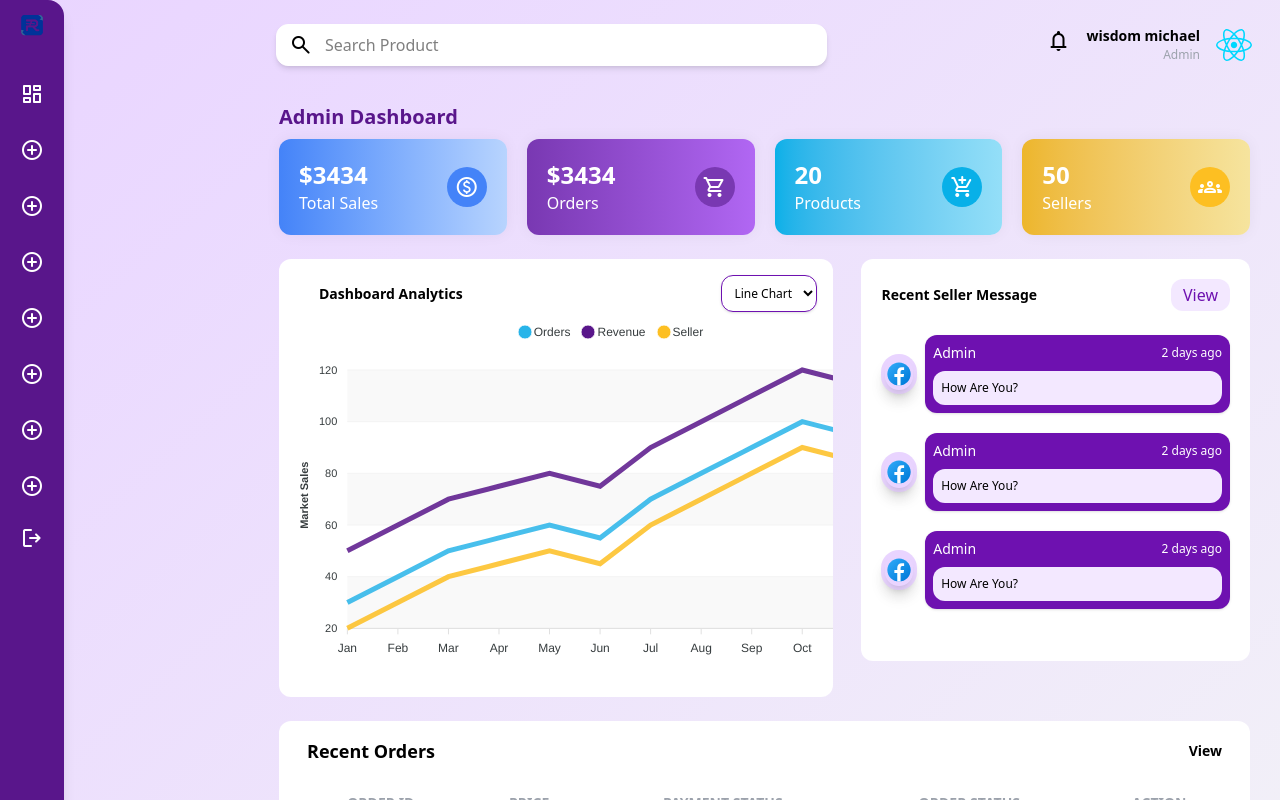
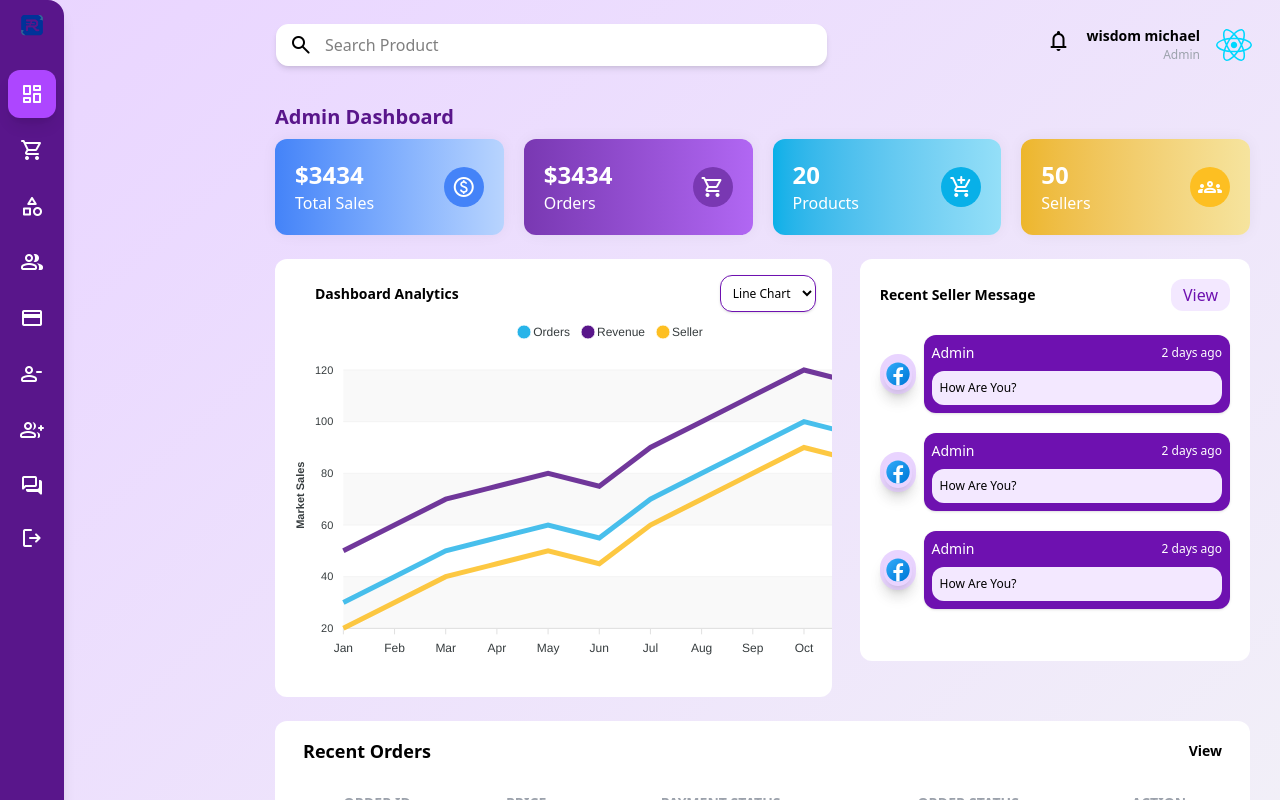
Before and after one commit to wisdommichaels/WizKicks, a React (Vite) app in the folder Client/: page /admin/dashboard in a window 1280 px wide. Shown: the top 800 px of the page. Built offline with nearby package versions, Linux system fonts and the light colour scheme.

Commit message:
code updated

```diff
--- a/Client/src/Layout/MainLayout.jsx
+++ b/Client/src/Layout/MainLayout.jsx
@@ -46,7 +46,7 @@ const MainLayout = () => {
       {/* Adjust Outlet margin based on sidebar hover */}
       <div
         className={`pt-[95px] transition-all duration-300
-          ${isSidebarHovered ? "md:ml-65" : "md:ml-19"}`}
+          ${isSidebarHovered ? "md:ml-64" : "md:ml-16"}`}
       >
         <Outlet />
       </div>
--- a/Client/src/Layout/SideBar.jsx
+++ b/Client/src/Layout/SideBar.jsx
@@ -9,7 +9,7 @@ const SideBar = ({ showSidebar, setShowSidebar, setIsSidebarHovered }) => {
   const [allNav, setAllNav] = useState([]);
 
   useEffect(() => {
-    const navs = getNav("seller");
+    const navs = getNav("admin");
     setAllNav(navs);
   }, []);
 
@@ -28,8 +28,7 @@ const SideBar = ({ showSidebar, setShowSidebar, setIsSidebarHovered }) => {
         className={`fixed top-0 left-0 h-full bg-purple-900 shadow-lg transition-all duration-300 z-50
           rounded-tr-2xl rounded-br-2xl overflow-hidden
           ${showSidebar ? "w-64 translate-x-0" : "w-16 -translate-x-full"}
-          md:translate-x-0 md:w-16 md:hover:w-64`}
-
+          md:translate-x-0 hover:bg-red-700 hover:w-64`}
         onMouseEnter={() => setIsSidebarHovered(true)}
         onMouseLeave={() => setIsSidebarHovered(false)}
       >
--- a/Client/src/views/admin/AdminDashboard.jsx
+++ b/Client/src/views/admin/AdminDashboard.jsx
@@ -145,7 +145,7 @@ const AdminDashboard = () => {
             </h2>
             <span className="text-md font-normal text-white">Products</span>
           </div>
-          <div className="w-[40px] h-[40px] rounded-full  bg-[#08b0e8]  flex justify-center items-center text-xl  ">
+          <div className="w-[40px] h-[40px] rounded-full  bg-[#08b0e8] flex justify-center items-center text-xl  ">
             <span className="material-symbols-rounded text-white">
               add_shopping_cart
             </span>
```
Also changed, not shown: Client/package.json (+5 -3 lines), package.json (added, +7 -0 lines), 2 other files (tests, documents, lock files or other folders).
